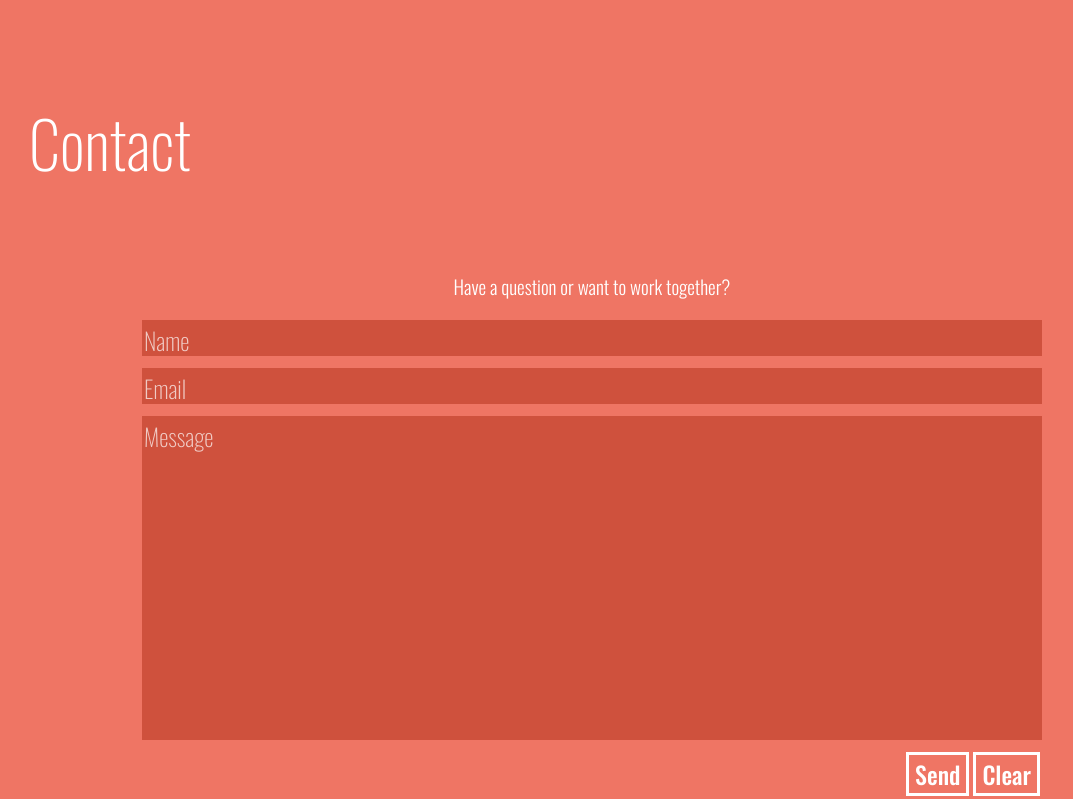
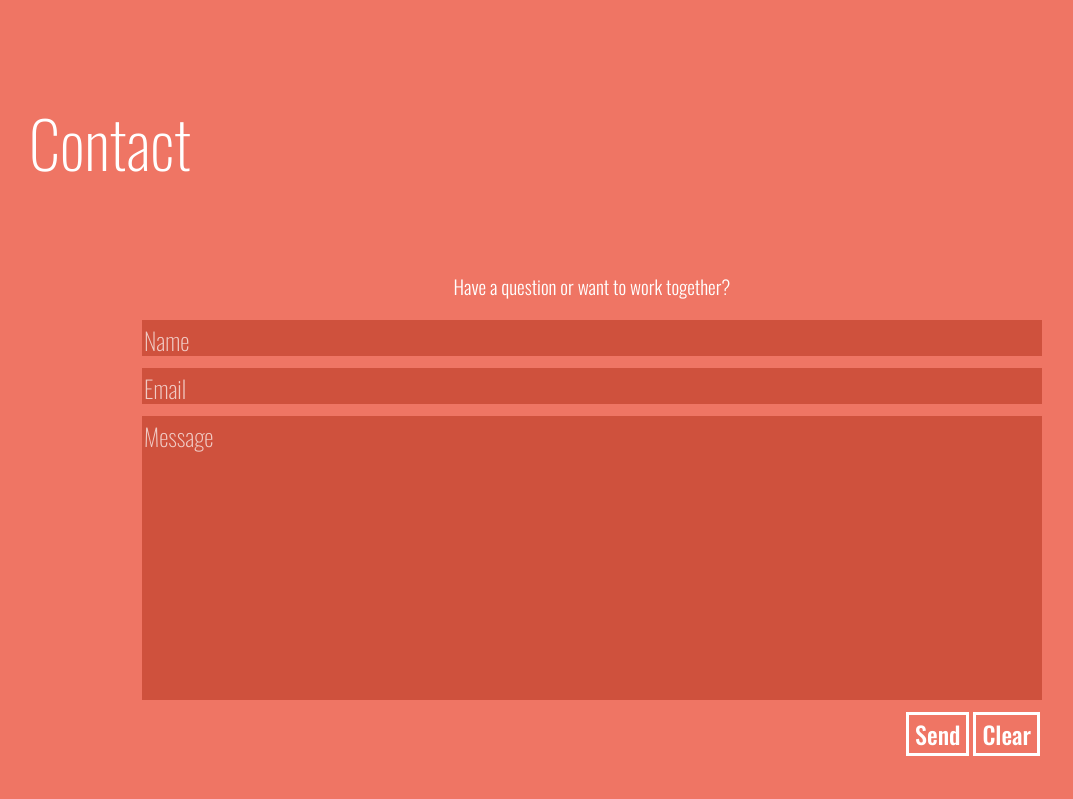
Before and after one commit to meliat329/meliat329.github.io, a PHP site: page / in a window 1280 px wide. Shown: the part 3457-4256 px from the top of the page, without its empty margins (48-1121 px from the left). Run offline with PHP 8.4, Linux system fonts and the light colour scheme.

Commit message:
Update resume.css

```diff
--- a/resume.css
+++ b/resume.css
@@ -197,7 +197,7 @@ body {
 }
 
 #messageBox {
-    height: 40vh;
+    height: 35vh;
 }
 
 .buttons {
```
